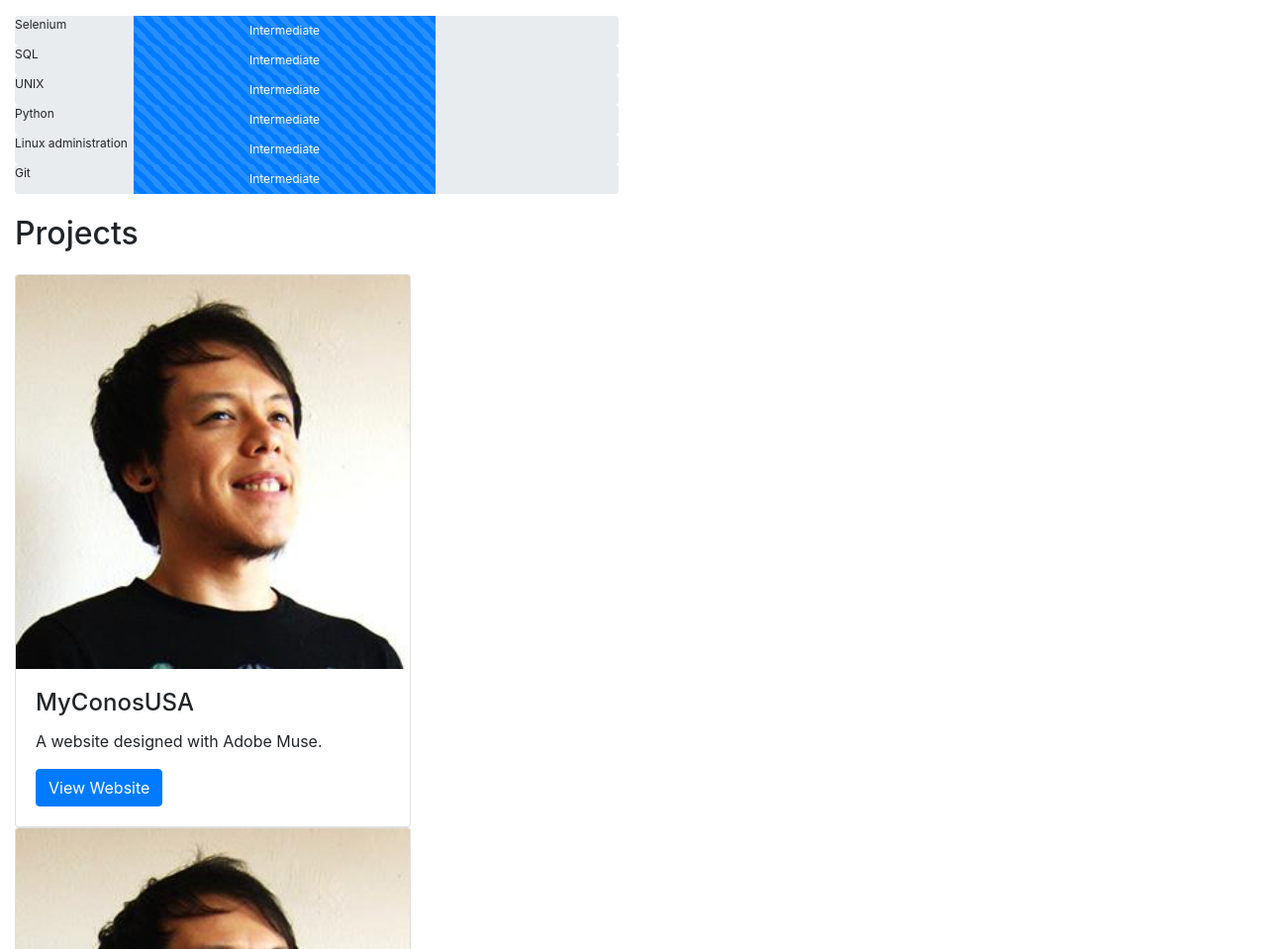
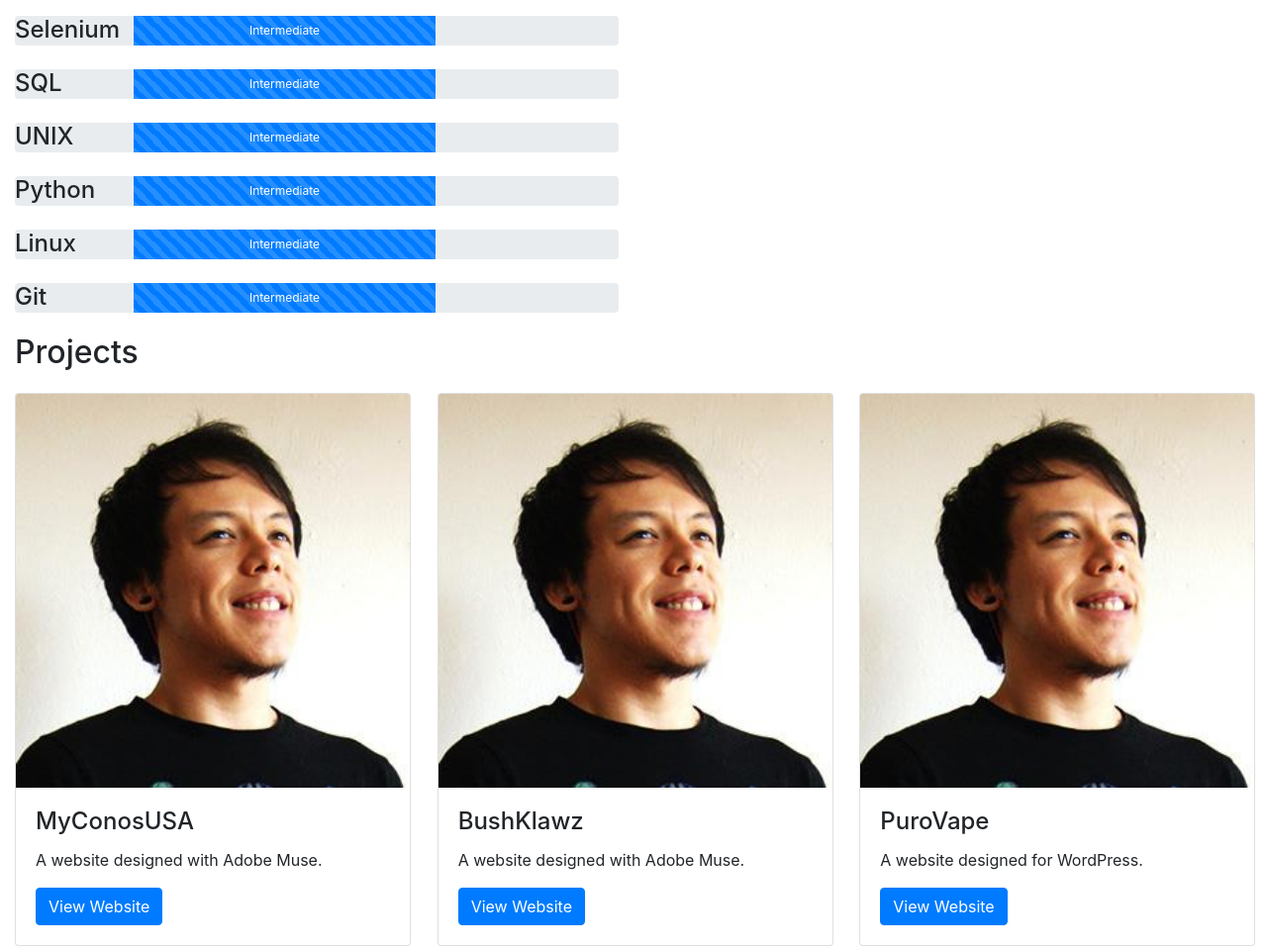
Before and after one commit to HeyJersh/Portfolio, a plain HTML site: page index.html in a window 1280 px wide. Shown: the part 740-1699 px from the top of the page at 99% size. Drawn offline with nearby package versions, Linux system fonts and the light colour scheme.

Commit message:
Aligned projects in a row

```diff
--- a/index.html
+++ b/index.html
@@ -36,33 +36,35 @@
             <div class="row">
               <div class="col-sm-6">
                 <div class="progress" style="height: 30px">
-                  <p style="width: 120px">Selenium</p>
+                  <h4 style="width: 120px">Selenium</h4>
                   <div class="progress-bar progress-bar-striped progress-bar-animated" style="width:50%;height:30px">Intermediate</div>
-                </div>
+                </div><br />
                 <div class="progress" style="height: 30px">
-                  <p style="width: 120px">SQL</p>
+                  <h4 style="width: 120px">SQL</h4>
                   <div class="progress-bar progress-bar-striped progress-bar-animated" style="width:50%;height:30px">Intermediate</div>
-                </div>
+                </div><br />
                 <div class="progress" style="height: 30px">
-                  <p style="width: 120px">UNIX</p>
+                  <h4 style="width: 120px">UNIX</h4>
                   <div class="progress-bar progress-bar-striped progress-bar-animated" style="width:50%;height:30px">Intermediate</div>
-                </div>
+                </div><br />
                 <div class="progress" style="height: 30px">
-                  <p style="width: 120px">Python</p>
+                  <h4 style="width: 120px">Python</h4>
                   <div class="progress-bar progress-bar-striped progress-bar-animated" style="width:50%;height:30px">Intermediate</div>
-                </div>
+                </div><br />
                 <div class="progress" style="height: 30px">
-                  <p style="width: 120px">Linux administration</p>
+                  <h4 style="width: 120px">Linux administration</h4>
                   <div class="progress-bar progress-bar-striped progress-bar-animated" style="width:50%;height:30px">Intermediate</div>
-                </div>
+                </div><br />
                 <div class="progress" style="height: 30px">
-                  <p style="width: 120px">Git</p>
+                  <h4 style="width: 120px">Git</h4>
                   <div class="progress-bar progress-bar-striped progress-bar-animated" style="width:50%;height:30px">Intermediate</div>
                 </div>
               </div>
             </div>
 
           <h1>Projects</h1>
+          <div class="row">
+            <div class="col-sm-4">
               <div class="card" style="width:400px">
                 <img class="card-img-top" src="img/my-face.jpg" alt="MyConosUSA Screenshot">
                 <div class="card-body">
@@ -71,6 +73,8 @@
                   <a href="https://www.myconosusa.com" class="btn btn-primary">View Website</a>
                 </div>
               </div>
+            </div>
+            <div class="col-sm-4">
               <div class="card" style="width:400px">
                 <img class="card-img-top" src="img/my-face.jpg" alt="BushKlawz">
                 <div class="card-body">
@@ -80,12 +84,15 @@
                 </div>
               </div>
             </div>
+            <div class="col-sm-4">
               <div class="card" style="width:400px">
                 <img class="card-img-top" src="img/my-face.jpg" alt="PuroVape">
                 <div class="card-body">
                   <h4 class="card-title">PuroVape</h4>
                   <p class="card-text">A website designed for WordPress.</p>
                   <a href="https://purovape.joshgomez.site" class="btn btn-primary">View Website</a>
+                </div>
+              </div>
             </div>
         </div>
 
```
Lines whose indentation alone changed are shown as unchanged.
